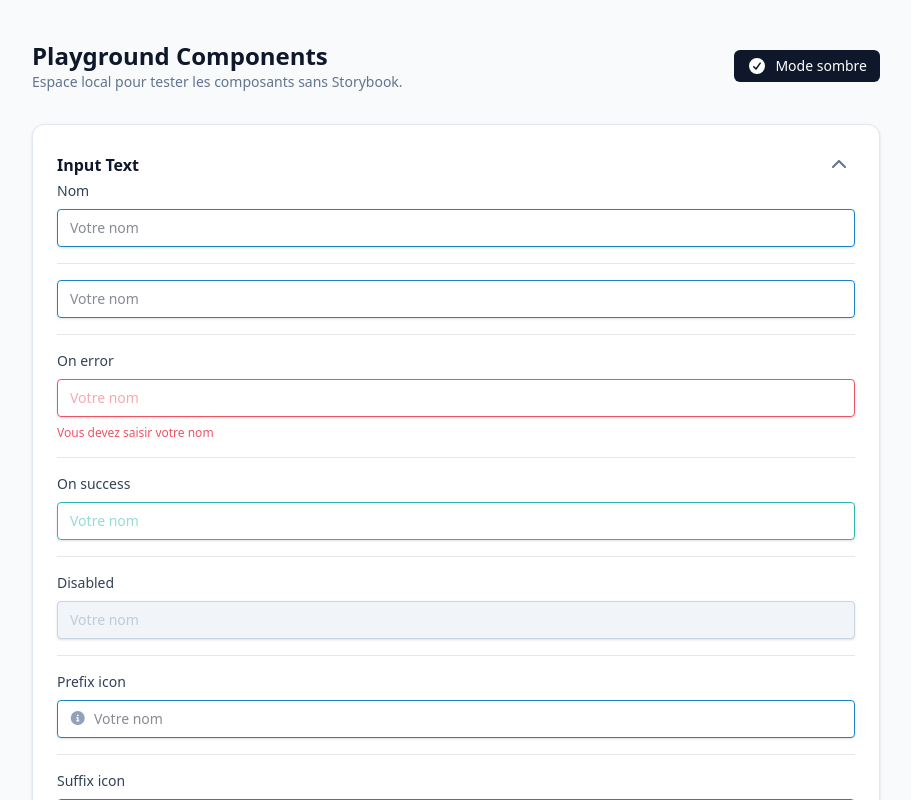
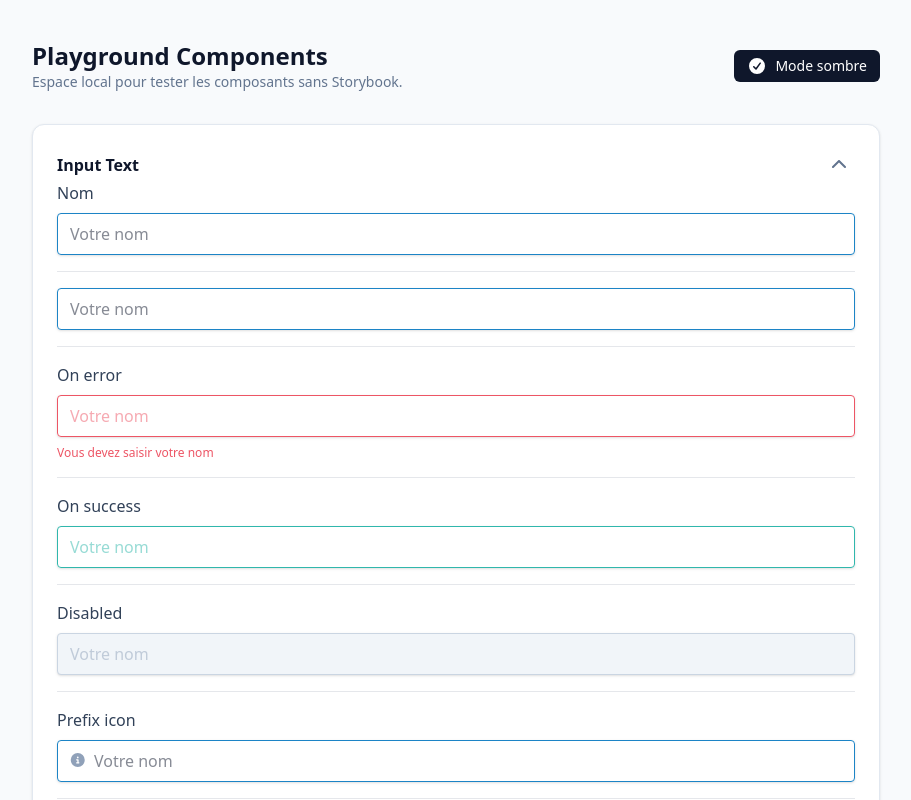
Before and after one commit to le-budget/components-library, a Vue app: page / in a window 1280 px wide. Both pictures are taken after a click on the button "Deplier". Shown: the top 800 px of the page, without its empty margins (184-1095 px from the left). Built offline with nearby package versions, Linux system fonts and the light colour scheme.

Commit message:
Add autocomplete prop to BudgetInputText component: update implementation, documentation, and tests

```diff
--- a/index.html
+++ b/index.html
@@ -4,6 +4,11 @@
     <meta charset="UTF-8" />
     <meta name="viewport" content="width=device-width, initial-scale=1.0" />
     <title>Components Playground</title>
+    <style>
+      html,body {
+        font-size: 16px;
+      }
+    </style>
   </head>
   <body class="min-h-screen bg-slate-50 text-slate-900 dark:bg-slate-950 dark:text-slate-100">
     <div id="app"></div>
--- a/src/components/BudgetInputText/BudgetInputText.vue
+++ b/src/components/BudgetInputText/BudgetInputText.vue
@@ -8,6 +8,7 @@ const props = withDefaults(
     label?: string;
     placeholder?: string;
     name?: string;
+    autocomplete?: string;
     id?: string;
     disabled?: boolean;
     error?: boolean;
@@ -18,6 +19,7 @@ const props = withDefaults(
     label: undefined,
     placeholder: undefined,
     name: undefined,
+    autocomplete: "off",
     id: undefined,
     disabled: false,
     error: false,
@@ -58,7 +60,7 @@ function onInput(event: Event) {
 
 <template>
   <div class="flex flex-col gap-2">
-    <label v-if="label" :for="inputId" class="text-sm font-medium text-slate-700 dark:text-slate-200">
+    <label v-if="label" :for="inputId" class="text-base font-medium text-slate-700 dark:text-slate-200">
       {{ label }}
     </label>
     <div class="relative">
@@ -72,13 +74,14 @@ function onInput(event: Event) {
         :id="inputId"
         type="text"
         :name="name"
+        :autocomplete="autocomplete"
         :placeholder="placeholder"
         :value="modelValue"
         :disabled="disabled"
         :aria-invalid="error ? 'true' : undefined"
         :aria-describedby="describedBy"
         :class="[
-          'w-full rounded border px-3 py-2 text-sm shadow-sm transition focus-visible:outline-none focus-visible:ring-2 focus-visible:ring-offset-0 focus-visible:ring-offset-white disabled:cursor-not-allowed disabled:bg-slate-100 disabled:text-slate-400 disabled:border-slate-300 dark:bg-slate-900 dark:disabled:bg-slate-800 dark:focus-visible:ring-offset-slate-900',
+          'w-full rounded border px-3 py-2 text-base shadow-sm transition focus-visible:outline-none focus-visible:ring-2 focus-visible:ring-offset-0 focus-visible:ring-offset-white disabled:cursor-not-allowed disabled:bg-slate-100 disabled:text-slate-400 disabled:border-slate-300 dark:bg-slate-900 dark:disabled:bg-slate-800 dark:focus-visible:ring-offset-slate-900',
           inputStateClass,
           hasPrefix ? 'pl-9' : '',
           hasSuffix ? 'pr-9' : ''
```
Also changed, not shown: 3 other files (tests, documents, lock files or other folders).
